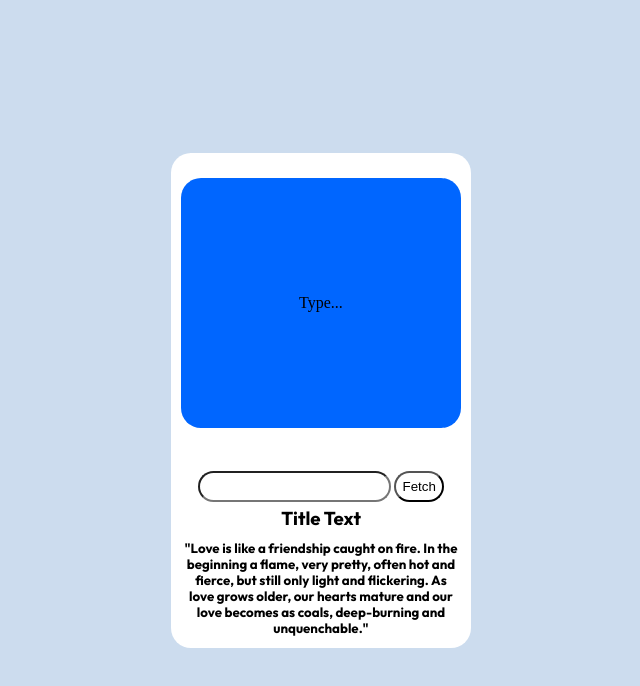
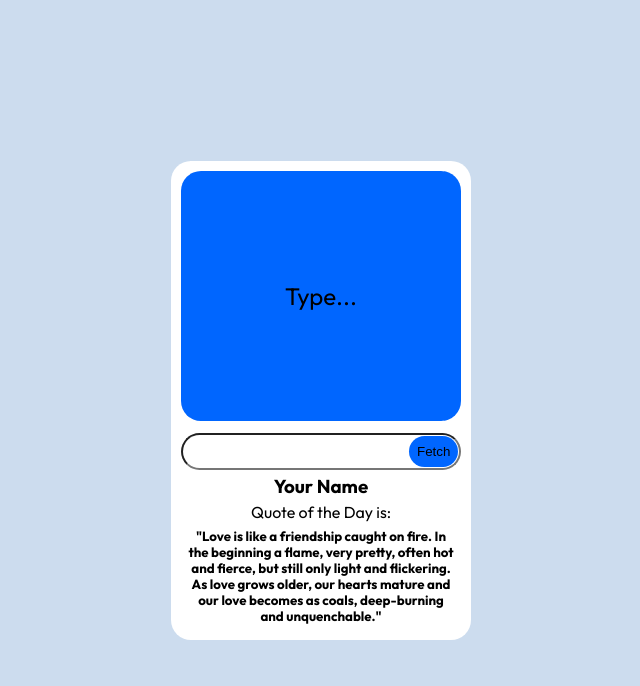
Before and after one commit to alapandas3/QR-Generator-v2, a plain HTML site: page index.html in a window 1280 px wide. Shown: the whole page, without its empty margins (319-959 px from the left). Drawn offline with Linux system fonts and the light colour scheme.

Commit message:
Minor Fixes

```diff
--- a/index.html
+++ b/index.html
@@ -33,7 +33,8 @@
                 <div id="loader" style="justify-content: center;
                 display: flex;
                 width: 100%;
-                height: 250px;
+                font-size: x-large;
+                font-family: 'Outfit';
                 border-radius: 20px;
                 background-color: #0066ff;
                 align-items: center;">Type...</div>
@@ -41,13 +42,16 @@
             </div>
         </div>
         <div id="two">
-            <p id="work">
+            <div id="work">
                 <input type="text" name="input" id="input">
                 <button id="button" onclick="worker()">Fetch</button>
+            </div>
+            <h3 id="title">
+                Your Name
+            </h3>
+            <p>
+                Quote of the Day is:
             </p>
-            <h3 id="title">
-                Title Text
-            </h3>
             <h5 id="quote">
                 "Love is like a friendship caught on fire. In the beginning a flame, very pretty, often hot and fierce,
                 but still only light and flickering. As love grows older, our hearts mature and our love becomes as
--- a/script.js
+++ b/script.js
@@ -1,6 +1,7 @@
 function loader(text) {
 
     document.getElementById("loader").style.display = "block";
+    document.getElementById("one").style.display = "none";
 
     const url = `https://api.qrserver.com/v1/create-qr-code/?data=${text}&size=300x300&amp&color=fff&bgcolor=2d81ff`;
     let img = document.getElementById("one");
@@ -10,15 +11,14 @@ function loader(text) {
         .then(response => response.blob())
         .then(blob => {
             img.src = URL.createObjectURL(blob);
-            title.textContent = `Hey ${text} your Quote of the Day is:`;
+            title.textContent = `Hey ${text}`;
 
 
-            document.getElementById("loader").style.display = "flex";
-            document.getElementById("loader").style.justifyContent = "center";
-            document.getElementById("loader").style.alignItems = "center";
+
             document.getElementById("loader").innerHTML = "Loading....";
             document.getElementById("loader").style.display = "none";
             document.getElementById("one").style.display = "block";
+            document.getElementById("button").style.backgroundColor = '#0066ff';
         });
 }
 
@@ -29,6 +29,8 @@ function worker() {
 
     document.getElementById("input").disabled = true;
     document.getElementById("button").disabled = true;
+    document.getElementById("button").style.backgroundColor = 'gray';
+
     if (textinp != '') {
         fetch(url)
             .then(response => response.text())
@@ -42,9 +44,8 @@ function worker() {
         loader(textinp);
         document.getElementById("input").disabled = false;
         document.getElementById("button").disabled = false;
-
     }
     else {
-        quote.innerHTML = '';
+        quote.innerHTML = 'Invalid Input';
     }
 }
--- a/style.css
+++ b/style.css
@@ -26,12 +26,11 @@ body {
 }
 
 #main {
-
+    padding: 4px;
     max-width: 300px;
     margin-left: auto;
     margin-right: auto;
-    display: flex;
-    flex-direction: column;
+
     background-color: var(--White);
     border-radius: 20px;
     gap: 12px;
@@ -40,6 +39,7 @@ body {
 #title {
     padding: 4px;
     width: 100%;
+    overflow-wrap: break-word;
 }
 
 #childcontainer {
@@ -48,11 +48,7 @@ body {
     padding: 6px;
 }
 
-#container {
-    padding: 4px;
-    margin-top: 15px;
-    margin-bottom: 15px;
-}
+#container {}
 
 #one {
 
@@ -91,16 +87,20 @@ h3 {
 }
 
 input {
-    width: fit-content;
-    text-align: center;
+    width: 100%;
+    text-align: left;
     border-radius: 20px;
-    padding: 6px;
+    padding-right: 52px;
+    padding: 9px;
 }
 
 button {
-    background-color: white;
+    position: absolute;
+    transform: translate(-52px, 3px);
+    background-color: #0066ff;
     border-radius: 18px;
-    padding: 6px;
+    padding: 8px;
+    border: #000;
 
 }
 
```
